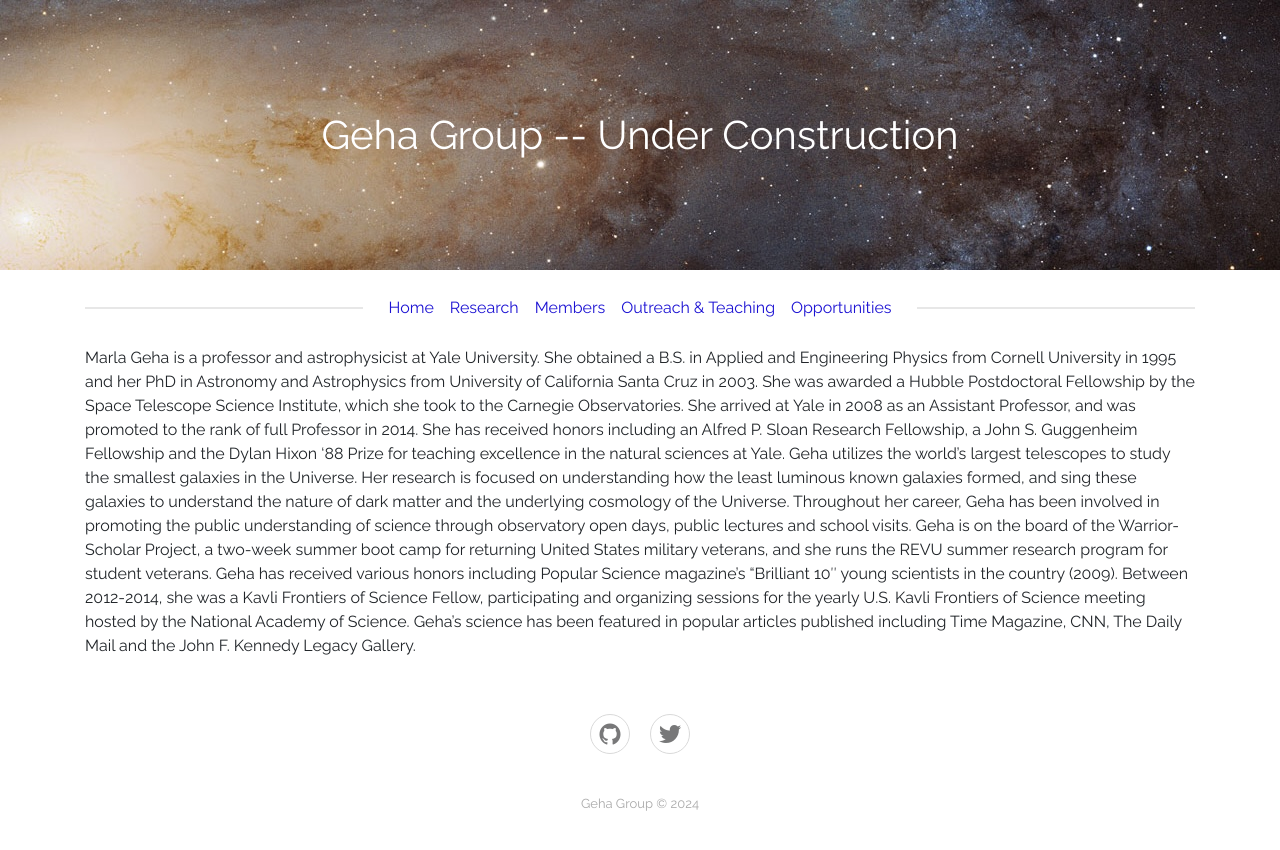
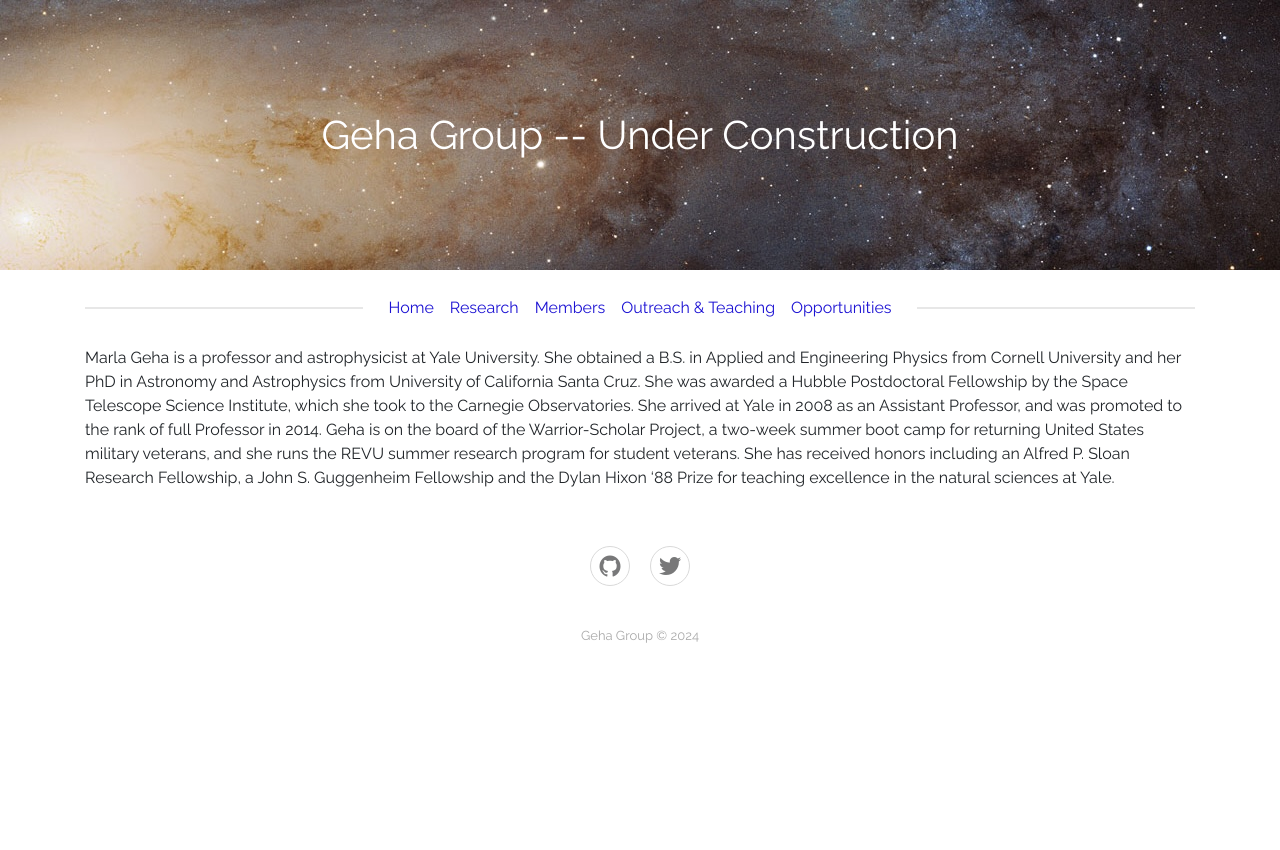
Before and after one commit to geha-group/geha-group.github.io, a Jekyll site: the page built from _pi/pi.md, in a window 1280 px wide. Shown: the top 850 px of the page. Built offline with Jekyll 4.4.1, drawn with Linux system fonts in a browser that asks for light colours.

Commit message:
Update pi.md

```diff
--- a/_pi/pi.md
+++ b/_pi/pi.md
@@ -7,17 +7,5 @@ text: |
     Lorem ipsum sit amet sit veroeros sed amet blandit consequat veroeros lorem blandit adipiscing et feugiat phasellus tempus dolore ipsum lorem dolore.
 ---
 
-Marla Geha is a professor and astrophysicist at Yale University.
-She obtained a B.S. in Applied and Engineering Physics from Cornell University in 1995 and her PhD in Astronomy and Astrophysics from University of California Santa Cruz in 2003.
-She was awarded a Hubble Postdoctoral Fellowship by the Space Telescope Science Institute, which she took to the Carnegie Observatories.
-She arrived at Yale in 2008 as an Assistant Professor, and was promoted to the rank of full Professor in 2014.
-She has received honors including an Alfred P. Sloan Research Fellowship, a John S. Guggenheim Fellowship and the Dylan Hixon '88 Prize for teaching excellence in the natural sciences at Yale.
-Geha utilizes the world’s largest telescopes to study the smallest galaxies in the Universe.
-Her research is focused on understanding how the least luminous known galaxies formed, and
-sing these galaxies to understand the nature of dark matter and the underlying cosmology of the Universe.
-Throughout her career, Geha has been involved in promoting the public understanding of science
-through observatory open days, public lectures and school visits.
-Geha is on the board of the
-Warrior-Scholar Project, a two-week summer boot camp for returning United States military veterans, and she runs the REVU summer research program for student veterans. Geha has received various honors including Popular Science magazine’s “Brilliant 10″ young scientists in the country (2009).
-Between 2012-2014, she was a Kavli Frontiers of Science Fellow, participating and organizing sessions for the yearly U.S. Kavli Frontiers of Science meeting hosted by the National Academy of Science.
-Geha’s science has been featured in popular articles published including Time Magazine, CNN, The Daily Mail and the John F. Kennedy Legacy Gallery.
+
+Marla Geha is a professor and astrophysicist at Yale University. She obtained a B.S. in Applied and Engineering Physics from Cornell University and her PhD in Astronomy and Astrophysics from University of California Santa Cruz.    She was awarded a Hubble Postdoctoral Fellowship by the Space Telescope Science Institute, which she took to the Carnegie Observatories. She arrived at Yale in 2008 as an Assistant Professor, and was promoted to the rank of full Professor in 2014.   Geha is on the board of the Warrior-Scholar Project, a two-week summer boot camp for returning United States military veterans, and she runs the REVU summer research program for student veterans.  She has received honors including an Alfred P. Sloan Research Fellowship, a John S. Guggenheim Fellowship and the Dylan Hixon ‘88 Prize for teaching excellence in the natural sciences at Yale.
```
